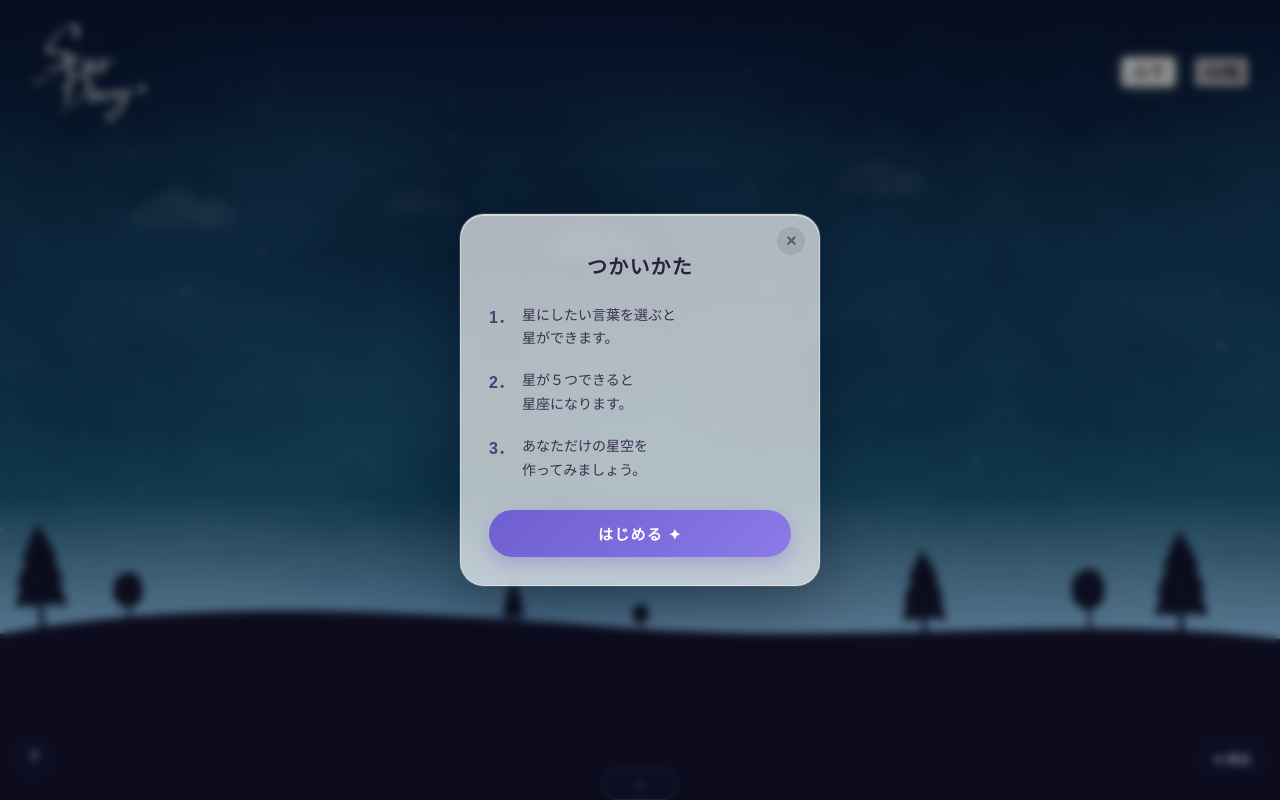
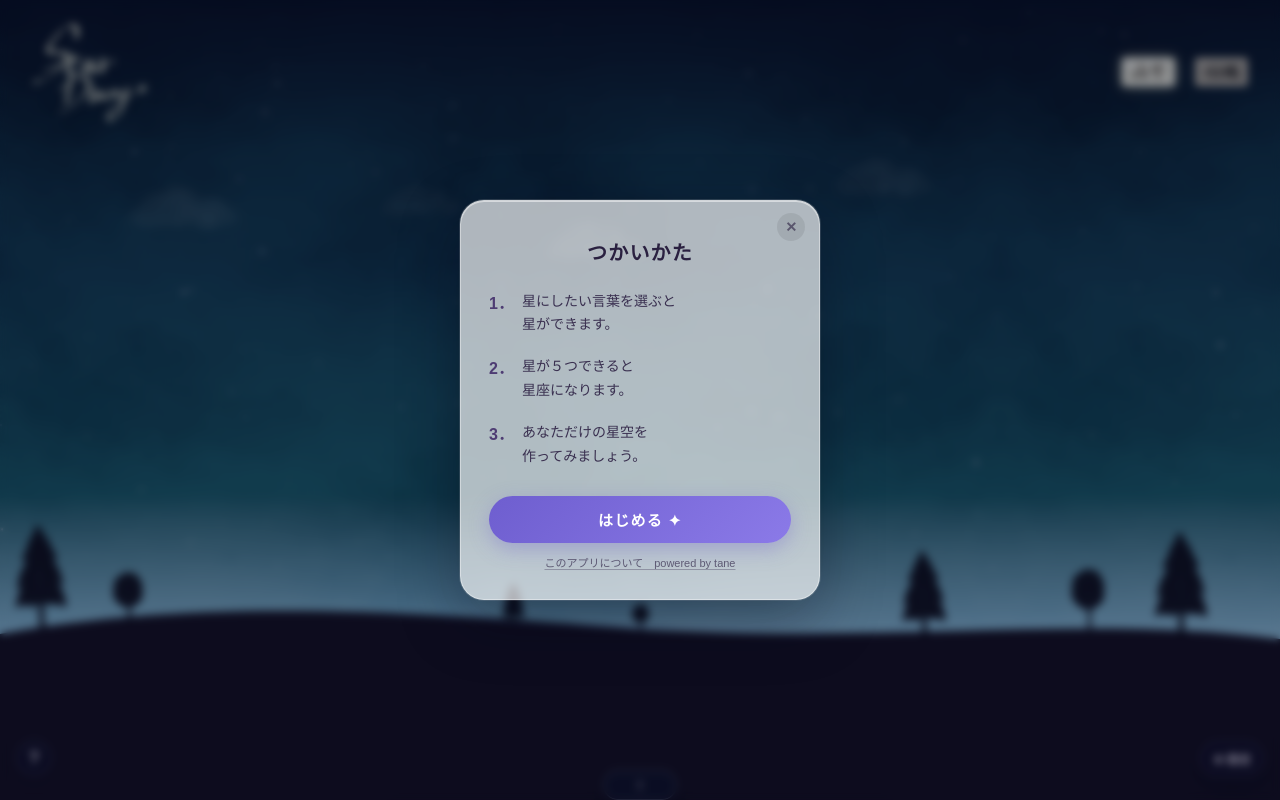
Before and after one commit to omochi7777/StarDiaryDemo, a React (Vite) app: page / in a window 1280 px wide. Both pictures are taken after a click on the button "使い方を見る". Built offline with nearby package versions, Linux system fonts and the light colour scheme; a web font is replaced by a local one.

Commit message:
feat: add help modal link and simple terms page

```diff
--- /dev/null
+++ b/public/terms.html
@@ -0,0 +1,101 @@
+<!doctype html>
+<html lang="ja">
+<head>
+    <meta charset="UTF-8" />
+    <meta name="viewport" content="width=device-width, initial-scale=1.0" />
+    <title>Star Diary | 利用規約</title>
+    <style>
+        :root {
+            color-scheme: light;
+        }
+
+        * {
+            box-sizing: border-box;
+        }
+
+        body {
+            margin: 0;
+            font-family: "Hiragino Kaku Gothic ProN", "Yu Gothic", sans-serif;
+            background: linear-gradient(180deg, #f6f3ff 0%, #fdfcff 100%);
+            color: #2f2642;
+            line-height: 1.8;
+        }
+
+        main {
+            width: min(860px, 92vw);
+            margin: 28px auto 48px;
+            padding: 24px 20px 28px;
+            border-radius: 18px;
+            background: rgba(255, 255, 255, 0.92);
+            border: 1px solid rgba(95, 78, 140, 0.2);
+            box-shadow: 0 12px 34px rgba(39, 26, 70, 0.12);
+        }
+
+        h1 {
+            margin: 0 0 8px;
+            font-size: 25px;
+            letter-spacing: 0.03em;
+        }
+
+        .meta {
+            margin: 0 0 20px;
+            font-size: 13px;
+            color: #5d4c7a;
+        }
+
+        h2 {
+            margin: 18px 0 6px;
+            font-size: 16px;
+            color: #473565;
+        }
+
+        p {
+            margin: 0 0 10px;
+            font-size: 14px;
+        }
+
+        .links {
+            margin-top: 26px;
+            display: flex;
+            gap: 12px;
+            flex-wrap: wrap;
+        }
+
+        .links a {
+            color: #4d3a74;
+            font-size: 13px;
+        }
+    </style>
+</head>
+<body>
+    <main>
+        <h1>Star Diary 利用規約</h1>
+        <p class="meta">最終更新日: 2026年3月5日 / 運営: tane</p>
+
+        <h2>1. 本規約について</h2>
+        <p>本規約は、Webアプリ「Star Diary」（以下「本アプリ」）の利用条件を定めるものです。本アプリを利用した時点で、本規約に同意したものとみなします。</p>
+
+        <h2>2. 禁止事項</h2>
+        <p>法令または公序良俗に反する行為、本アプリの運営を妨げる行為、その他運営者が不適切と判断する行為を禁止します。</p>
+
+        <h2>3. 免責事項</h2>
+        <p>本アプリは現状有姿で提供されます。運営者は、本アプリの継続性・完全性・正確性・特定目的適合性を保証しません。本アプリの利用または利用不能により生じた損害について、運営者は責任を負いません。</p>
+
+        <h2>4. 提供内容の変更・終了</h2>
+        <p>運営者は、事前の通知なく本アプリの内容を変更、停止、終了できるものとします。</p>
+
+        <h2>5. 個人情報について</h2>
+        <p>本アプリでは、個人情報の取得・保存・送信を行いません。</p>
+
+        <h2>6. 著作権</h2>
+        <p>本アプリ内の文章・画像・デザイン等の権利は、運営者または正当な権利者に帰属します。</p>
+
+        <h2>7. 規約の変更</h2>
+        <p>本規約は必要に応じて変更される場合があります。変更後の規約は本ページに掲載した時点で効力を生じます。</p>
+
+        <div class="links">
+            <a href="/">アプリに戻る</a>
+        </div>
+    </main>
+</body>
+</html>
--- a/src/App.css
+++ b/src/App.css
@@ -927,6 +927,26 @@
     transform: translateY(0) scale(0.98);
 }
 
+.help-about-meta {
+    margin-top: 10px;
+    text-align: center;
+}
+
+.help-about-link {
+    display: inline-block;
+    font-family: var(--font-main);
+    font-size: 11px;
+    color: rgba(58, 48, 80, 0.72);
+    text-decoration: underline;
+    text-decoration-color: rgba(58, 48, 80, 0.35);
+    text-underline-offset: 2px;
+}
+
+.help-about-link:hover {
+    color: rgba(48, 38, 70, 0.95);
+    text-decoration-color: rgba(48, 38, 70, 0.7);
+}
+
 /* ===== レスポンシブ ===== */
 
 @media (min-width: 768px) {
--- a/src/App.tsx
+++ b/src/App.tsx
@@ -1147,6 +1147,16 @@ function App() {
                         >
                             はじめる ✦
                         </button>
+                        <p className="help-about-meta">
+                            <a
+                                href="/terms.html"
+                                className="help-about-link"
+                                target="_blank"
+                                rel="noreferrer"
+                            >
+                                このアプリについて　powered by tane
+                            </a>
+                        </p>
                     </div>
                 </div>
             )}
```
